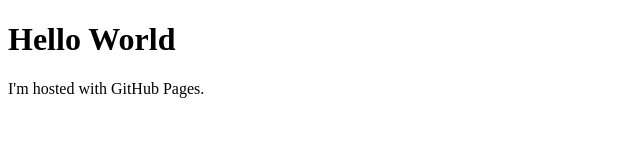
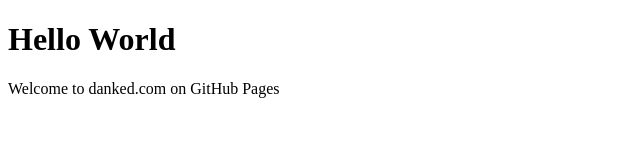
Before and after one commit to richsphire/dev-danked.com, a plain HTML site: page index.html in a window 1280 px wide. Shown: the whole page, without its empty margins (0-640 px from the left). Drawn offline with Linux system fonts and the light colour scheme.

Commit message:
Update index.html

```diff
--- a/index.html
+++ b/index.html
@@ -2,6 +2,6 @@
 <html>
 <body>
 <h1>Hello World</h1>
-<p>I'm hosted with GitHub Pages.</p>
+<p>Welcome to danked.com on GitHub Pages</p>
 </body>
 </html>
```
